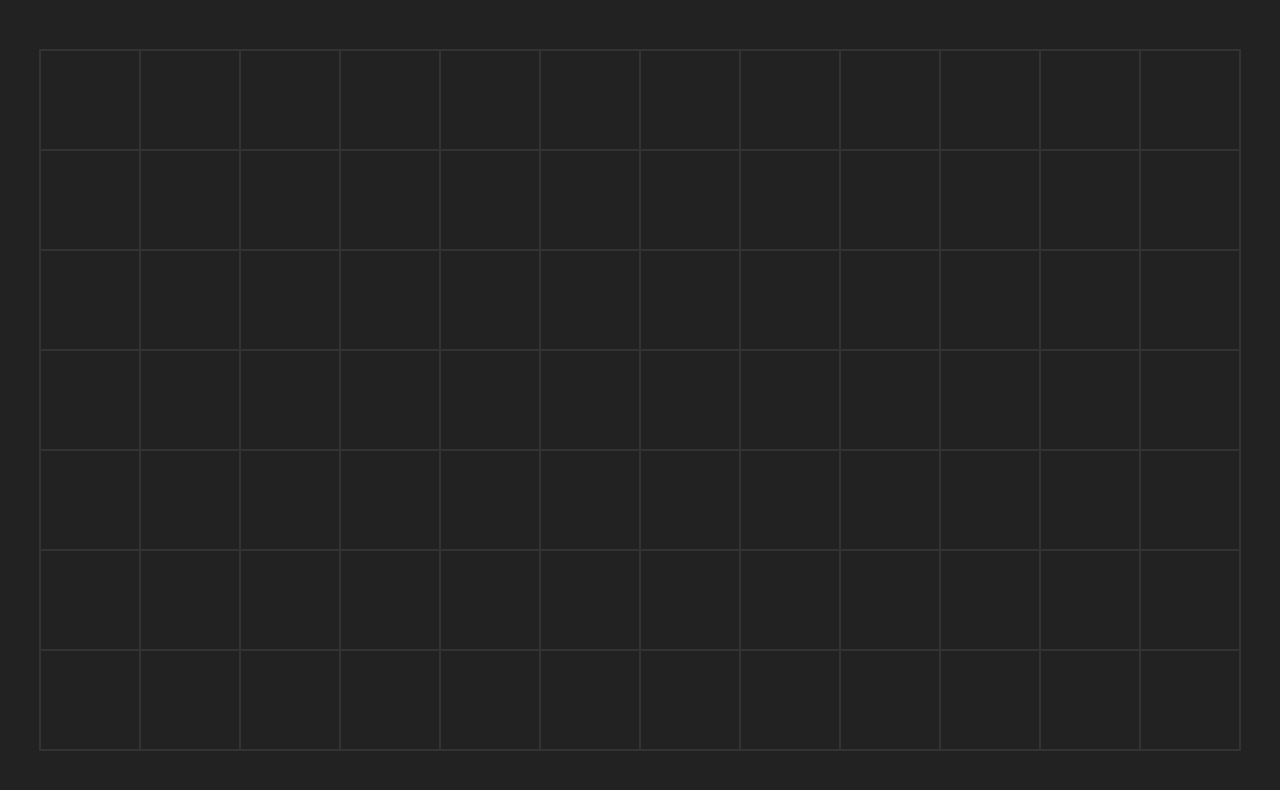
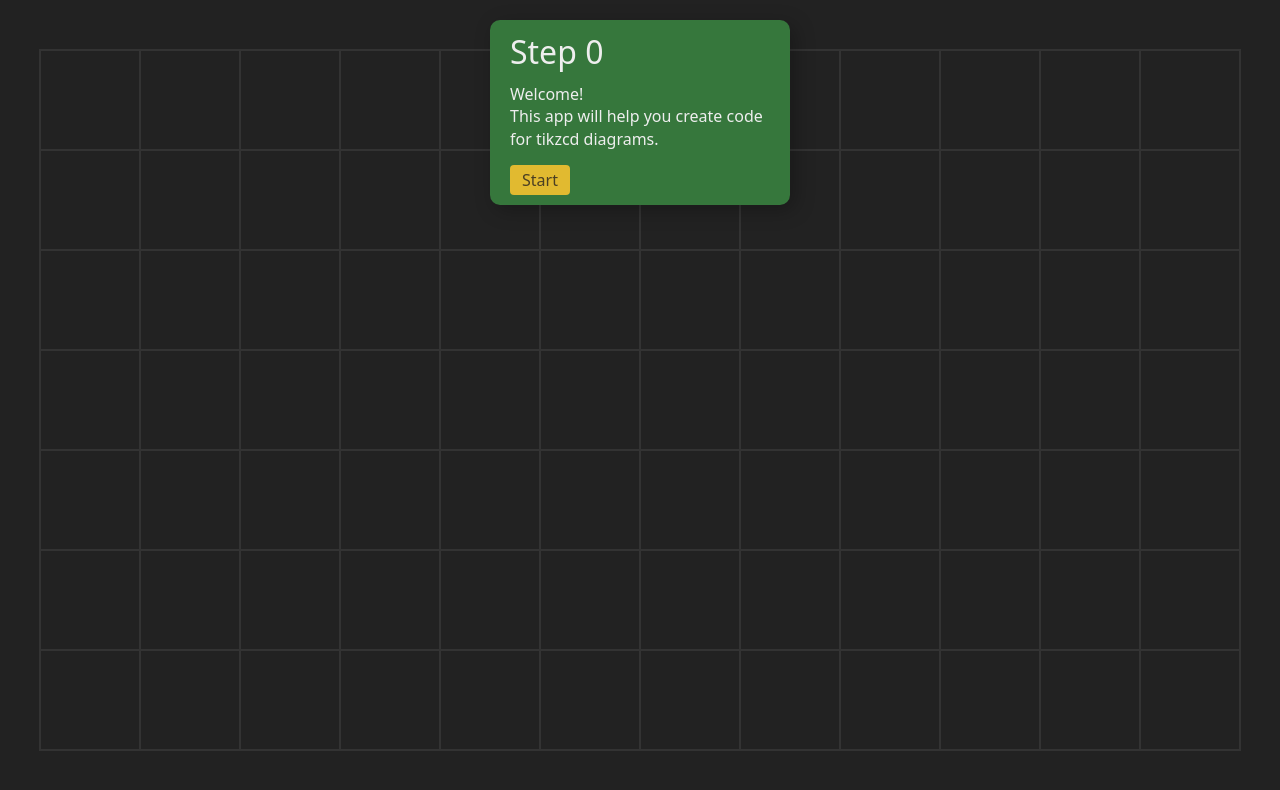
Before and after one commit to ScriptRaccoon/tikzcd-creator, a SvelteKit app: page / in a window 1280 px wide. Shown: the top 790 px of the page. Built offline with nearby package versions, Linux system fonts and the light colour scheme.

Commit message:
Step component

```diff
--- a/src/lib/Grid.svelte
+++ b/src/lib/Grid.svelte
@@ -1,4 +1,6 @@
 <script lang="ts">
+	import { step } from './state.svelte';
+
 	let size = $state({ x: 1, y: 1 });
 	const padding = 25;
 
@@ -11,17 +13,19 @@
 		size.y = Math.floor((window.innerHeight - 2 * padding) / 100);
 	});
 
-	function toggle_node(x: number, y: number) {
-		const key = k(x, y);
-		if (node_keys.includes(key)) {
-			node_keys = node_keys.filter((c) => c != key);
-		} else {
-			node_keys.push(k(x, y));
+	function handle_node_click(x: number, y: number) {
+		if (step.value === 1) {
+			const key = k(x, y);
+			if (node_keys.includes(key)) {
+				node_keys = node_keys.filter((c) => c != key);
+			} else {
+				node_keys.push(k(x, y));
+			}
 		}
 	}
 </script>
 
-<div class="grid-wrapper">
+<div class="grid-wrapper" class:active={step.value == 1}>
 	<div class="grid" style:--x={size.x} style:--y={size.y}>
 		{#each { length: size.y } as _, y}
 			{#each { length: size.x } as _, x}
@@ -30,7 +34,7 @@
 						<button
 							aria-label="toggle node"
 							class="node"
-							onclick={() => toggle_node(x, y)}
+							onclick={() => handle_node_click(x, y)}
 							class:selected={node_keys.includes(k(x, y))}
 						>
 						</button>
@@ -75,16 +79,12 @@
 		left: calc(-0.5 * var(--size) - 1px);
 		background-color: white;
 		transition: all 200ms;
+		pointer-events: none;
 	}
 
 	.node:not(.selected) {
 		opacity: 0;
 		scale: 0.5;
-	}
-
-	.node:not(.selected):hover {
-		opacity: 1;
-		scale: 1;
 	}
 
 	.node.selected {
@@ -98,4 +98,13 @@
 		height: 65px;
 		border-radius: 50%;
 	}
+
+	.grid-wrapper.active .node {
+		pointer-events: initial;
+
+		&:not(.selected):hover {
+			opacity: 1;
+			scale: 1;
+		}
+	}
 </style>
--- /dev/null
+++ b/src/lib/Step.svelte
@@ -0,0 +1,67 @@
+<script lang="ts">
+	import { step } from './state.svelte';
+	import { fly } from 'svelte/transition';
+
+	const STEPS = [
+		{
+			message:
+				'Welcome!<br>This app will help you create code for tikzcd diagrams.',
+			button_label: 'Start'
+		},
+		{
+			message:
+				'<b>Create the nodes.</b> Click on the canvas to add or remove them.',
+			button_label: 'Next'
+		},
+		{ message: 'Create the arrows. (TBA)', button_label: 'Next' },
+		{ message: 'Done!', button_label: 'Start over' }
+	] as const;
+
+	let current_step = $derived(STEPS[step.value]);
+
+	function increase_step() {
+		if (step.value < STEPS.length - 1) {
+			step.increase();
+		} else {
+			step.reset();
+		}
+	}
+</script>
+
+{#key step.value}
+	<div
+		class="step-card"
+		in:fly={{ y: -100, duration: 200, delay: 200 }}
+		out:fly={{ y: -100, duration: 100 }}
+	>
+		<h2>Step {step.value}</h2>
+		<p>{@html current_step.message}</p>
+		<button class="button" onclick={increase_step}>
+			{current_step.button_label}
+		</button>
+	</div>
+{/key}
+
+<style>
+	.step-card {
+		z-index: 1;
+		position: absolute;
+		top: 20px;
+		left: 50%;
+		transform: translateX(-50%);
+		padding: 10px 20px;
+		background-color: #36773c;
+		border-radius: 10px;
+		box-shadow: 5px 5px 20px #0004;
+		width: 300px;
+	}
+
+	h2 {
+		font-size: 2rem;
+	}
+
+	p {
+		margin-block: 10px 15px;
+		line-height: 1.4;
+	}
+</style>
--- /dev/null
+++ b/src/lib/state.svelte.ts
@@ -0,0 +1,9 @@
+export const step = $state({
+	value: 0,
+	increase: () => {
+		step.value += 1;
+	},
+	reset: () => {
+		step.value = 1;
+	}
+});
--- a/src/routes/+page.svelte
+++ b/src/routes/+page.svelte
@@ -1,5 +1,8 @@
 <script lang="ts">
 	import Grid from '$lib/Grid.svelte';
+	import Step from '$lib/Step.svelte';
 </script>
 
 <Grid />
+
+<Step />
--- a/src/routes/app.css
+++ b/src/routes/app.css
@@ -7,6 +7,18 @@
 body {
 	background-color: #222;
 	color: #eee;
+	font-family:
+		system-ui,
+		-apple-system,
+		BlinkMacSystemFont,
+		'Segoe UI',
+		Roboto,
+		Oxygen,
+		Ubuntu,
+		Cantarell,
+		'Open Sans',
+		'Helvetica Neue',
+		sans-serif;
 }
 
 button {
@@ -16,3 +28,20 @@ button {
 	border: none;
 	cursor: pointer;
 }
+
+.button {
+	background-color: #e1ba30;
+	padding: 4px 12px;
+	border-radius: 4px;
+	color: #4a3f23;
+}
+
+.button:focus-visible {
+	outline: 2px solid white;
+	outline-offset: 2px;
+}
+
+h1,
+h2 {
+	font-weight: 500;
+}
```
